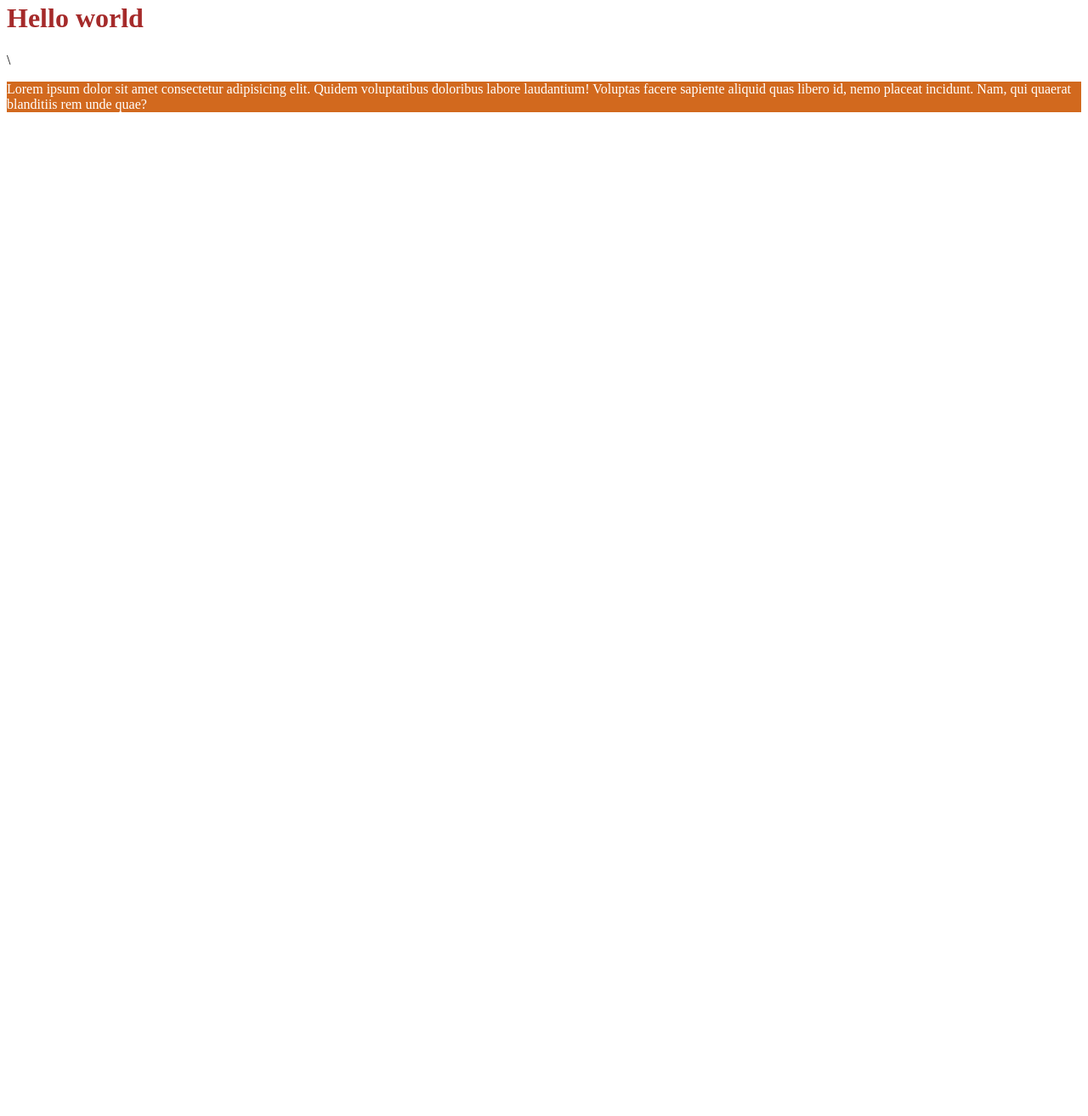
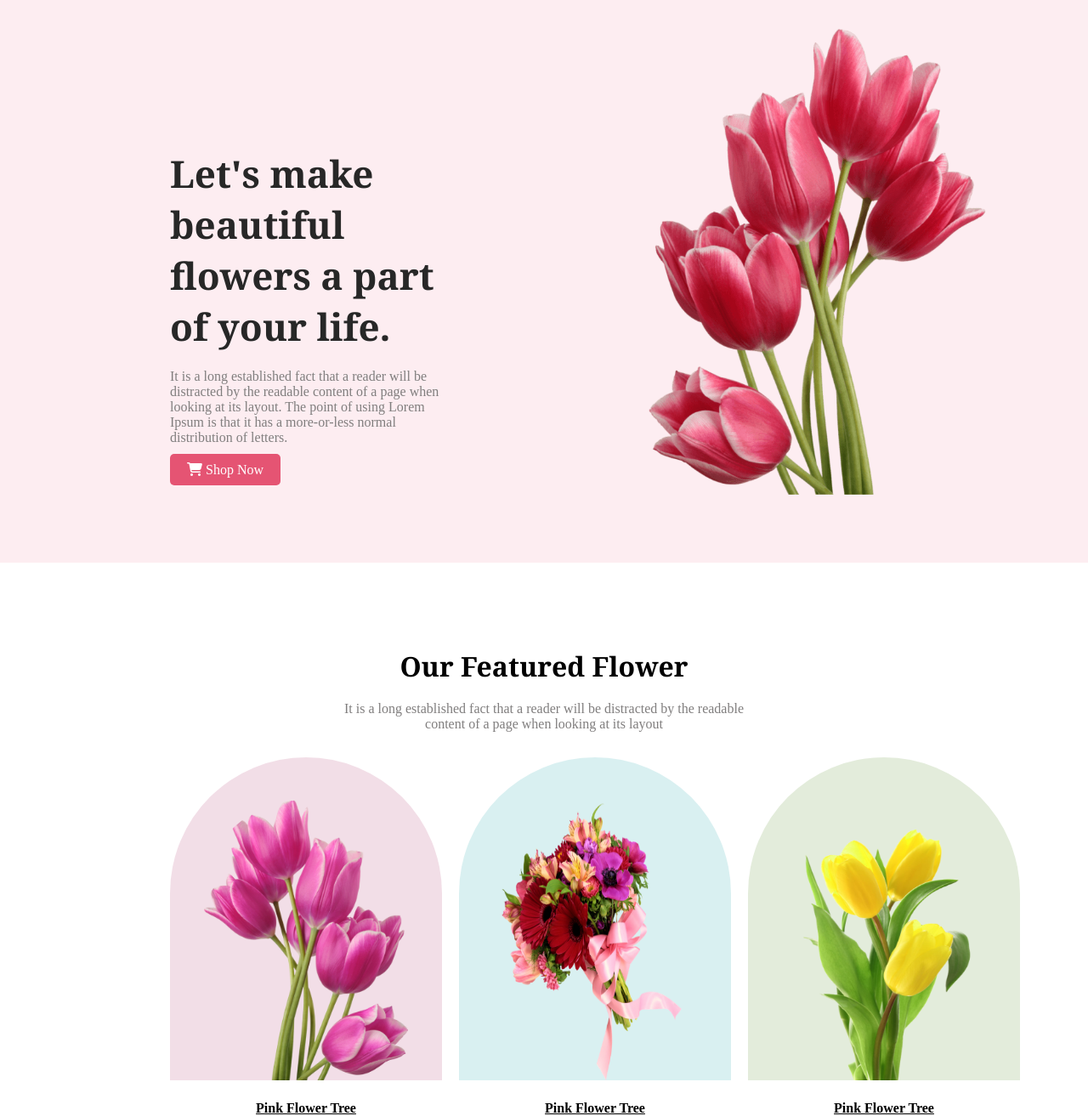
Before and after one commit to Shovon96/assignment-oneweb, a plain HTML site: page index.html in a window 1280 px wide. Shown: the part 18-1331 px from the top of the page at 85% size. Before the commit the page ends 800 px from the top, so only its background shows below. Drawn offline with Linux system fonts and the light colour scheme.

```diff
--- a/index.html
+++ b/index.html
@@ -4,10 +4,52 @@
     <meta charset="UTF-8">
     <meta name="viewport" content="width=device-width, initial-scale=1.0">
     <title>Flower</title>
+    <script src="https://kit.fontawesome.com/bca3ec24e7.js" crossorigin="anonymous"></script>
     <link rel="stylesheet" href="style.css">
 </head>
 <body>
-    <h1>Hello world</h1>\
-    <p>Lorem ipsum dolor sit amet consectetur adipisicing elit. Quidem voluptatibus doloribus labore laudantium! Voluptas facere sapiente aliquid quas libero id, nemo placeat incidunt. Nam, qui quaerat blanditiis rem unde quae?</p>
+    <!-- This is header section -->
+    <header>
+        <div class="head-main">   <!-- Header Main div -->
+                <!-- Title left part -->
+            <div class="title-main">
+                <h1 class="title">Let's make beautiful flowers a part of your life.</h1>
+                <p class="description">
+                    It is a long established fact that a reader will be distracted by the readable content of a page when looking at its layout. The point of using Lorem Ipsum is that it has a more-or-less normal distribution of letters.
+                </p>
+                <a href="" class="shop-now"><i class="fa-solid fa-cart-shopping"></i> Shop Now</a>
+            </div>
+            <!-- image right part -->
+            <div>
+                <img src="images/pngwing 10.png" class="head-img" alt="">
+            </div>
+        </div>   <!-- Main div ended-->
+    </header>
+
+    <!-- Our Featured Flowers -->
+    <section>
+        <div class="our-featur-main">
+            <h1>Our Featured Flower</h1>
+            <p>It is a long established fact that a reader will be distracted
+                by the readable <br>
+                content of a page when looking at its layout
+            </p>
+        </div>
+        <!-- Featured Images -->
+        <div class="pink-flower-img">   <!-- Images Main div -->
+            <div>
+                <img src="images/pngwing 6.png" class="pink-flower" alt="">
+                <h5 class="flower-name">Pink Flower Tree</h5>
+            </div>
+            <div>
+                <img src="images/pngwing 5.png" class="pink-flower flower-bg" alt="">
+                <h5 class="flower-name">Pink Flower Tree</h5>
+            </div>
+            <div>
+                <img src="images/pngwing 7.png" class="pink-flower flower-bg2" alt="">
+                <h5 class="flower-name">Pink Flower Tree</h5>
+            </div>
+        </div>
+    </section>
 </body>
 </html>
--- a/style.css
+++ b/style.css
@@ -1,7 +1,81 @@
-h1{
-    color: brown;
+*{
+    margin: 0;
+    padding: 0;
 }
 p{
-    background-color: chocolate;
+    color: #807e7e;
+}
+/* Main header */
+.head-main{
+    display: flex;
+    background-color: #E554731A;
+    height: auto;
+    width: 100%;
+}
+.title-main{
+    padding: 100px 200px;
+    padding-top: 15%;
+}
+.title{
+    color: #272727;
+    font-size: 44px;
+    font-family: Georgia, serif;
+    font-weight: 800;
+}
+.description{
+    color: #807e7e;
+    margin: 20px 0;
+}
+.shop-now{
     color: white;
+    text-decoration: none;
+    padding: 10px 20px;
+    background-color: #E55473;
+    border-radius: 5px;
+    border: none;
 }
+.shop-now:hover{
+    background-color: #b34960;
+}
+.head-img{
+    height: 550px;
+    margin-right: 100px;
+    margin-top: 50px;
+}
+
+/* Our Featured Section Start */
+.our-featur-main{
+    text-align: center;
+    margin-top: 100px;
+}
+.our-featur-main h1{
+    font-family: Georgia, serif;
+    margin: 20px 0;
+    font-size: 32px;
+    font-weight: 900;
+}
+.pink-flower-img{
+    display: flex;
+    margin: 30px 180px 0 200px;
+    gap: 20px;
+}
+.pink-flower{
+    background: rgba(167, 33, 98, 0.15);
+    border-top-left-radius: 300px;
+    border-top-right-radius: 300px;
+    height: 330px;
+    width: 240px;
+    padding: 50px 40px 0 40px;
+}
+.flower-bg{
+    background-color: #0597A026;
+}
+.flower-bg2{
+    background-color: #477D1126;
+}
+.flower-name{
+    text-align: center;
+    text-decoration: underline;
+    font-size: medium;
+    margin-top: 20px;
+}
```
Also changed, not shown: images/Flower 01.png (renamed from Flower Asset/Flower 01.png), images/Group 57.png (renamed from Flower Asset/Group 57.png), images/Group 58.png (renamed from Flower Asset/Group 58.png), images/Group 59.png (renamed from Flower Asset/Group 59.png), images/Rectangle 4.png (renamed from Flower Asset/Rectangle 4.png), images/Rectangle 5.png (renamed from Flower Asset/Rectangle 5.png), images/Rectangle 6.png (renamed from Flower Asset/Rectangle 6.png), images/Rectangle 9.png (renamed from Flower Asset/Rectangle 9.png), images/pngwing 10.png (renamed from Flower Asset/pngwing 10.png), images/pngwing 5.png (renamed from Flower Asset/pngwing 5.png), images/pngwing 6.png (renamed from Flower Asset/pngwing 6.png), images/pngwing 7.png (renamed from Flower Asset/pngwing 7.png), images/pngwing 8.png (renamed from Flower Asset/pngwing 8.png), 1 other file.
